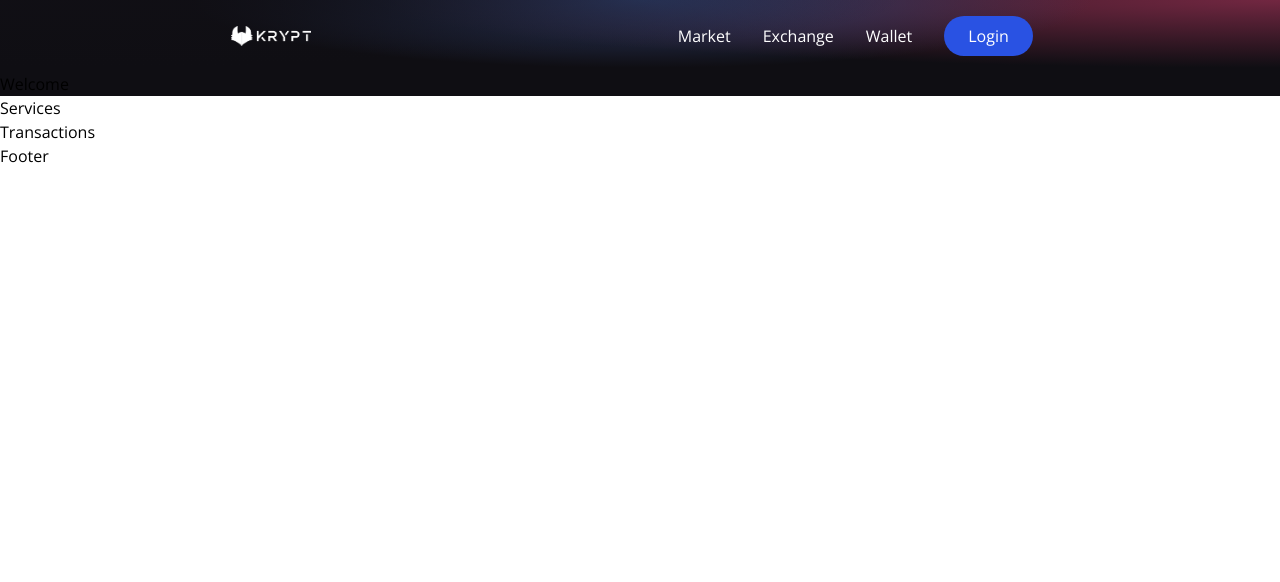
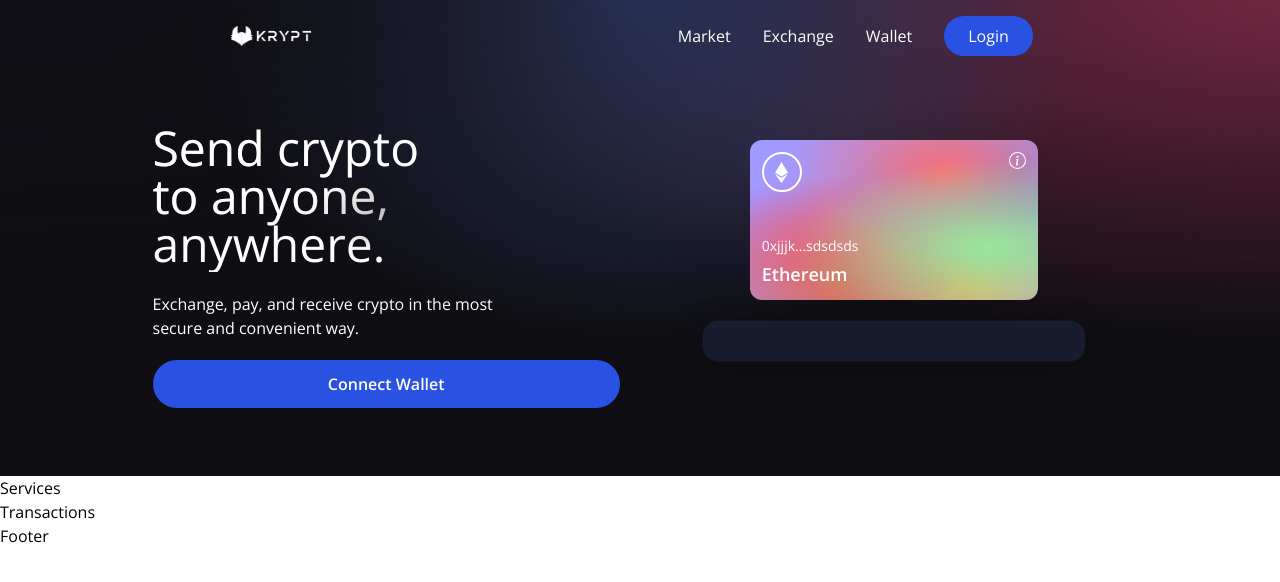
Before and after one commit to Ysrbolles/WEB3.0_Project, a React (Vite) app in the folder client/: page / in a window 1280 px wide. Shown: the top 582 px of the page. Built offline with nearby package versions, Linux system fonts and the light colour scheme.

Commit message:
🚧 Workin on Welcome Section

```diff
--- a/client/src/components/Welcome.jsx
+++ b/client/src/components/Welcome.jsx
@@ -1,6 +1,55 @@
+import { AiFillAlipayCircle } from "react-icons/ai"
+import { SiEthereum } from "react-icons/si"
+import { BsInfoCircle } from "react-icons/bs"
+import { Loader } from "./"
+
+
 const Welcome = () => {
+	const connectToWallet = () => {
+	}
+
 	return (
-		<div>Welcome</div>
+		<div className="flex w-full justify-center items-center">
+			<div className="flex md:flex-row flex-col items-start justify-between md:p-02 py-12 px-4">
+				<div className="flex flex-1 justify-start flex-col md:mr-10">
+					<h1 className="text-3xl sm:text-5xl text-gradient text-white py-1">	Send crypto <br /> to anyone, anywhere.</h1>
+					<p className="text-left mt-5 text-white font-light md:w-9/12 w-11/12 text-base">
+						Exchange, pay, and receive crypto in the most secure and convenient way.
+					</p>
+					<button
+						type="button"
+						onClick={connectToWallet}
+						className="flex flex-row justify-center items-center my-5 bg-[#2952e3] p-3 rounded-full cursor-pointer hover:bg-[#2546bd]"
+					>
+						<p className="text-white text-base font-semibold ">Connect Wallet</p>
+					</button>
+				</div>
+				<div className="flex flex-col flex-1 items-center justify-start w-full md:mt-0 mt-0">
+					<div className="p-3 justify-end items-start flex-col rounded-xl h-40 sm:w-72 w-full my-5 eth-card white-glassmorpism">
+						<div className="flex justify-between flex-col w-full h-full">
+							<div className="flex justify-between items-start">
+								<div className="w-10 h-10 rounded-full border-2 border-white flex justify-center items-center">
+									<SiEthereum fontSize={21} color="white" />
+								</div>
+								<BsInfoCircle fontSize={17} color="white" />
+							</div>
+							<div>
+								<p className="text-white font-light text-sm">
+									0xjjjk...sdsdsds
+								</p>
+								<p className="text-white font-semibold text-lg mt-1" >
+									Ethereum
+								</p>
+							</div>
+						</div>
+					</div>
+
+					<div className="p-5 sm:w-96 w-full flex flex-col justify-start items-center blue-glassmorphism">
+
+					</div>
+				</div>
+			</div>
+		</div>
 	)
 }
 
```
Also changed, not shown: 1 other file (tests, documents, lock files or other folders).
